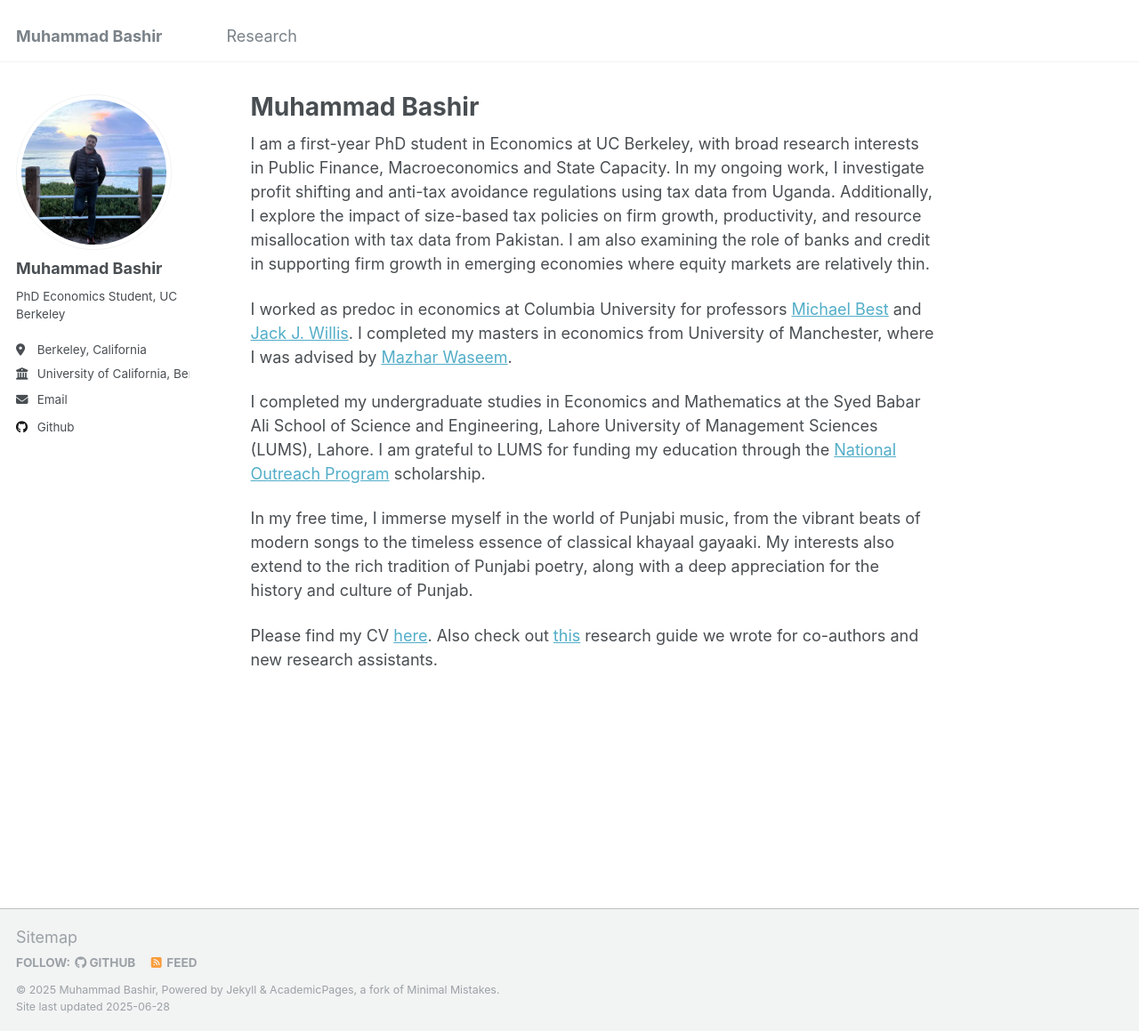
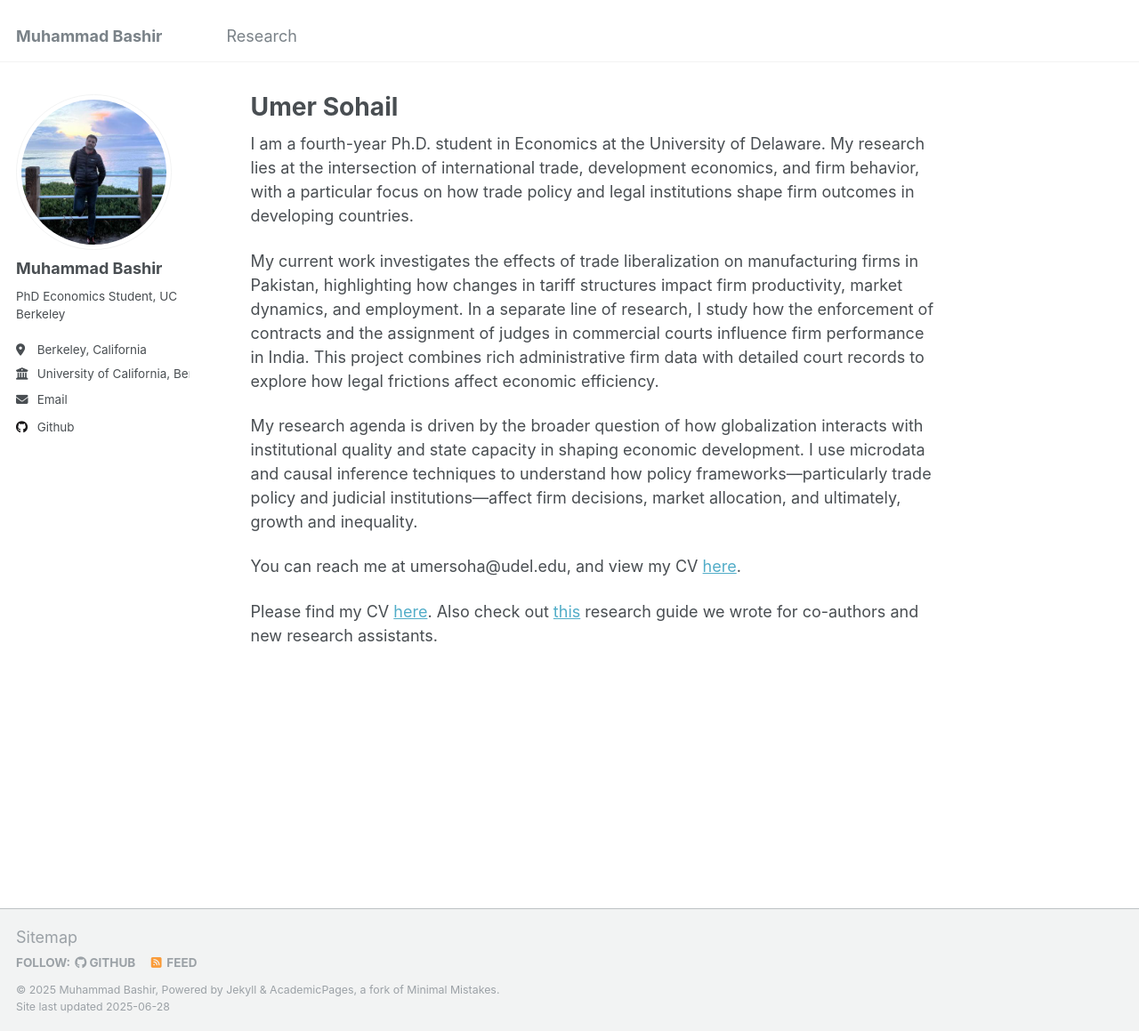
Before and after one commit to umerrssohail/umersohail, a Jekyll site: the page built from _pages/about.md, in a window 1280 px wide and 1159 px high. Shown: the whole window at 89% size. Built offline with Jekyll 4.4.1, drawn with Linux system fonts in a browser that asks for light colours.

Commit message:
Update about.md

```diff
--- a/_pages/about.md
+++ b/_pages/about.md
@@ -1,18 +1,19 @@
 ---
 permalink: /
-title: "Muhammad Bashir"
+title: "Umer Sohail"
 author_profile: true
 redirect_from:
   - /about/
   - /about.html
 ---
 
-I am a first-year PhD student in Economics at UC Berkeley, with broad research interests in Public Finance, Macroeconomics and State Capacity. In my ongoing work, I investigate profit shifting and anti-tax avoidance regulations using tax data from Uganda. Additionally, I explore the impact of size-based tax policies on firm growth, productivity, and resource misallocation with tax data from Pakistan. I am also examining the role of banks and credit in supporting firm growth in emerging economies where equity markets are relatively thin.
+I am a fourth-year Ph.D. student in Economics at the University of Delaware. My research lies at the intersection of international trade, development economics, and firm behavior, with a particular focus on how trade policy and legal institutions shape firm outcomes in developing countries.
 
-I worked as predoc in economics at Columbia University for professors [Michael Best](https://blogs.cuit.columbia.edu/mcb2270/) and [Jack J. Willis](https://sites.google.com/view/jwillis/). I completed my masters in economics from University of Manchester, where I was advised by [Mazhar Waseem](https://mazharwaseem.com).
+My current work investigates the effects of trade liberalization on manufacturing firms in Pakistan, highlighting how changes in tariff structures impact firm productivity, market dynamics, and employment. In a separate line of research, I study how the enforcement of contracts and the assignment of judges in commercial courts influence firm performance in India. This project combines rich administrative firm data with detailed court records to explore how legal frictions affect economic efficiency.
 
-I completed my undergraduate studies in Economics and Mathematics at the Syed Babar Ali School of Science and Engineering, Lahore University of Management Sciences (LUMS), Lahore. I am grateful to LUMS for funding my education through the [National Outreach Program](https://nop.lums.edu.pk/) scholarship.
+My research agenda is driven by the broader question of how globalization interacts with institutional quality and state capacity in shaping economic development. I use microdata and causal inference techniques to understand how policy frameworks—particularly trade policy and judicial institutions—affect firm decisions, market allocation, and ultimately, growth and inequality.
 
-In my free time, I immerse myself in the world of Punjabi music, from the vibrant beats of modern songs to the timeless essence of classical khayaal gayaaki. My interests also extend to the rich tradition of Punjabi poetry, along with a deep appreciation for the history and culture of Punjab.
+You can reach me at umersoha@udel.edu, and view my CV [here](/files/Bashir_CV.pdf).
+
 
 Please find my CV [here](/files/Bashir_CV.pdf). Also check out [this](https://bashirmohammad.github.io/RAGuide/intro.html) research guide we wrote for co-authors and new research assistants.
```
